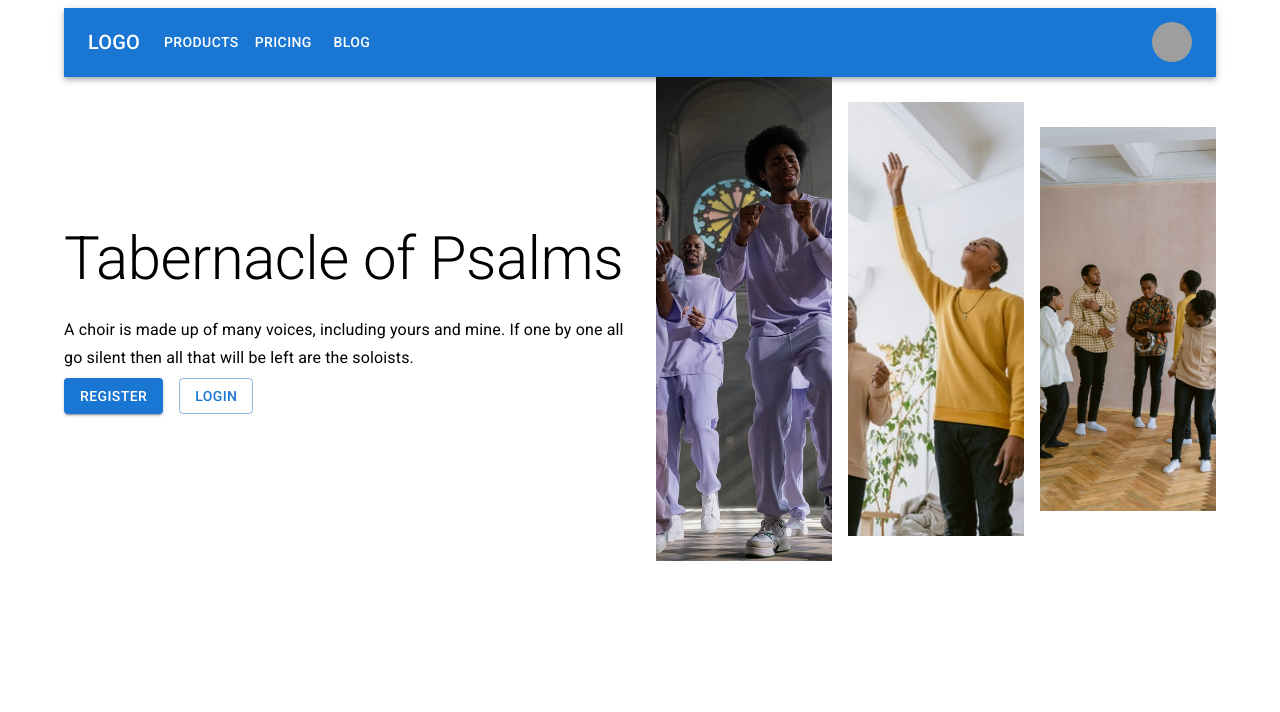
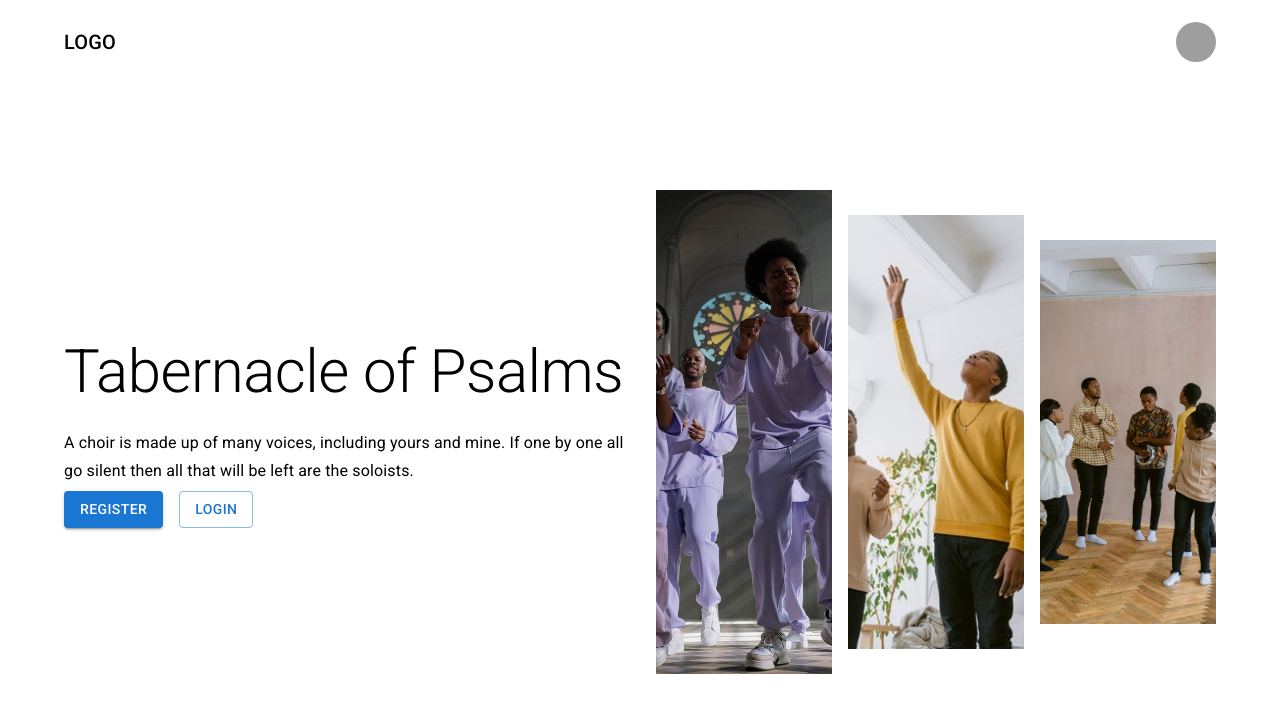
Before and after one commit to jbrit/choir-frontend, a Next.js app: page / in a window 1280 px wide. Shown: the top 712 px of the page. Built offline with nearby package versions, Linux system fonts and the light colour scheme; grey boxes are pictures that could not be loaded.

Commit message:
customizing navbar

```diff
--- a/components/Navbar.tsx
+++ b/components/Navbar.tsx
@@ -35,8 +35,7 @@ const Navbar = () => {
   };
 
   return (
-    <AppBar position="static">
-      <Container maxWidth="xl">
+    <AppBar sx={{background: "transparent", color: "black", boxShadow: "none", height: "10vh"}} position="static">
         <Toolbar disableGutters>
           <Typography
             variant="h6"
@@ -133,7 +132,6 @@ const Navbar = () => {
             </Menu>
           </Box>
         </Toolbar>
-      </Container>
     </AppBar>
   );
 };
--- a/layouts/Hero.tsx
+++ b/layouts/Hero.tsx
@@ -11,7 +11,7 @@ export default function Hero() {
   return (
     <Container maxWidth="lg">
       <Navbar/>
-      <Grid sx={{minHeight: "500px", alignItems: "center"}} container spacing={4}>
+      <Grid sx={{minHeight: "90vh", alignItems: "center"}} container spacing={4}>
         <Grid item xs={12} md={6}>
           <Typography sx={{fontWeight: "semibold"}} variant="h2" component="h1" gutterBottom>
             Tabernacle of Psalms
```
